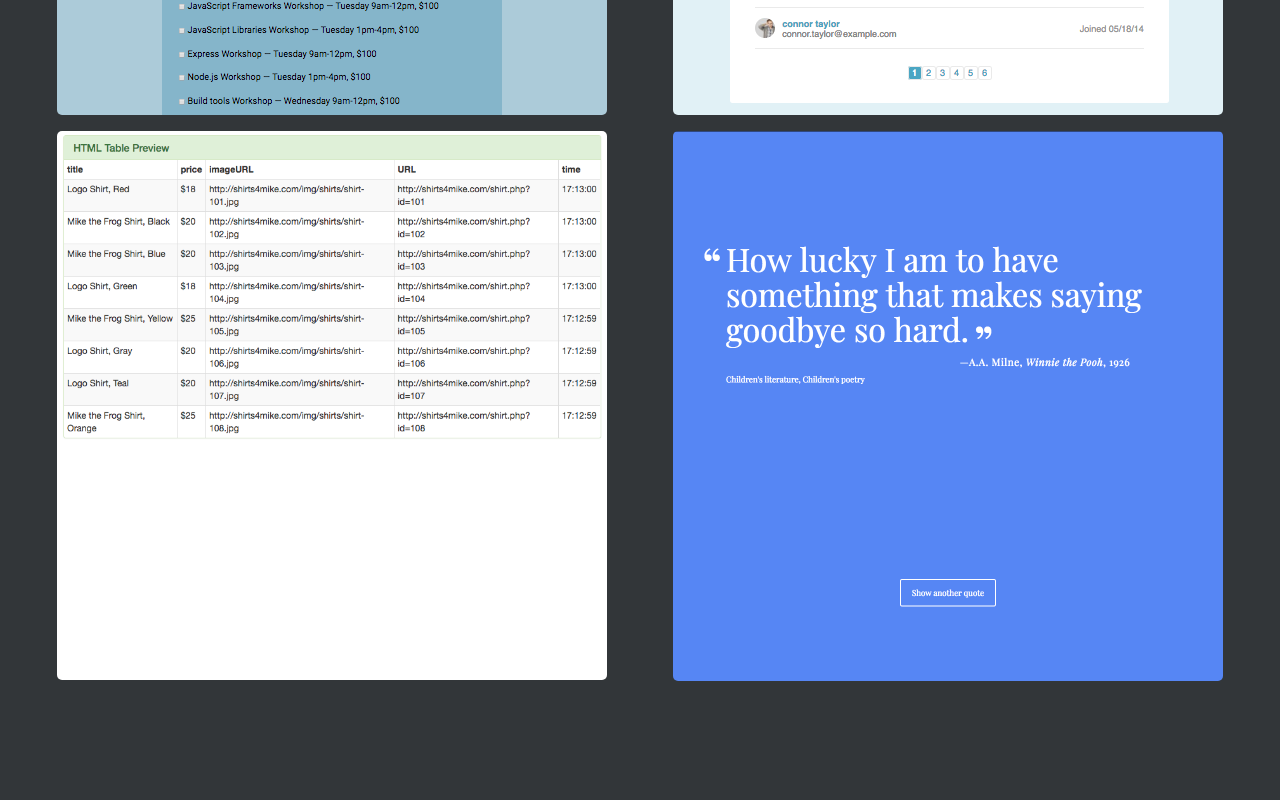
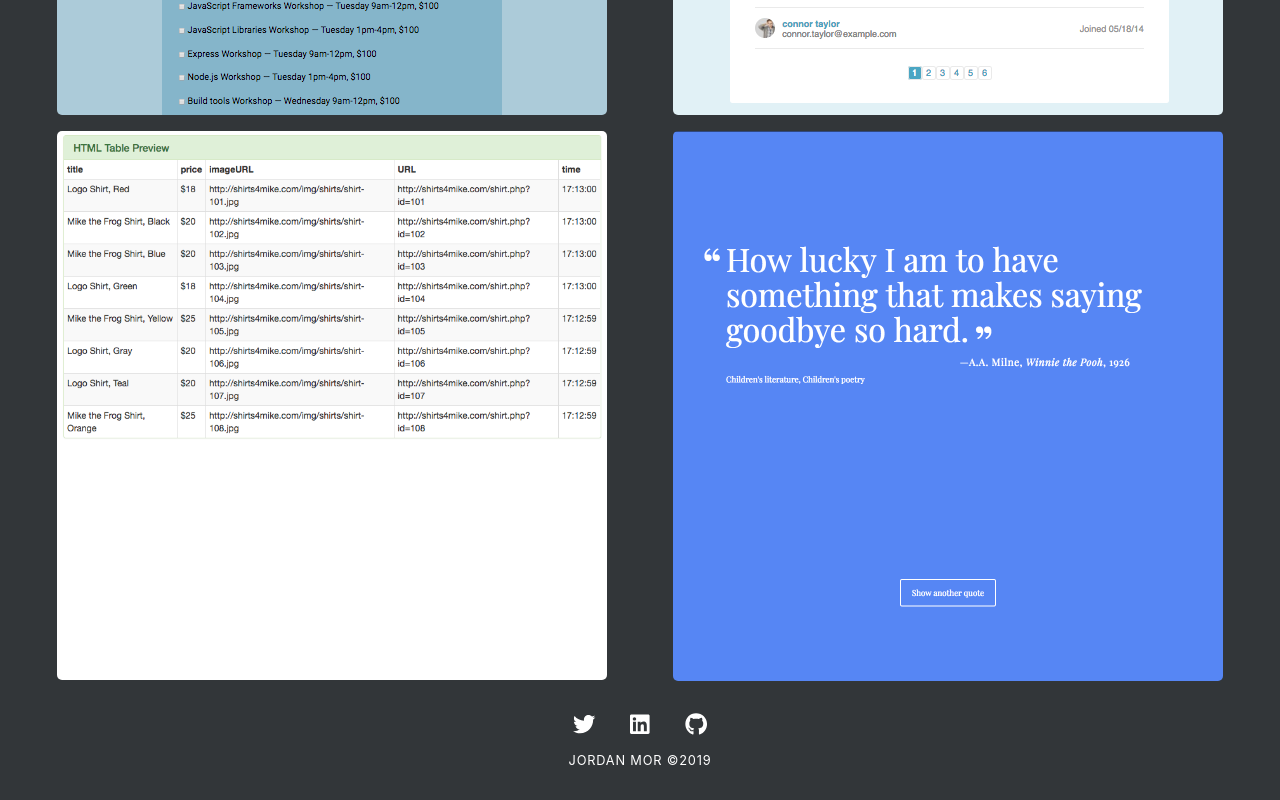
Before and after one commit to jordanmor/jordanmor.com, a React (Create React App) app: page /portfolio in a window 1280 px wide. Shown: the part 2785-3585 px from the top of the page. Before the commit the page ends 3466 px from the top, so only its background shows below. Built offline with nearby package versions, Linux system fonts and the light colour scheme.

Commit message:
Add Footer component

```diff
--- a/src/components/About/index.js
+++ b/src/components/About/index.js
@@ -1,6 +1,7 @@
 import React from 'react';
 import Technologies from '../common/technologies';
 import Card from './card';
+import Footer from '../footer';
 import { SVGs } from '../../assets/svgs';
 
 const About = () => {
@@ -22,6 +23,7 @@ const About = () => {
           />
 
         </div>
+        <Footer />
       </main>
     </div>
    );
--- a/src/components/Portfolio/index.js
+++ b/src/components/Portfolio/index.js
@@ -1,6 +1,7 @@
 import React from 'react';
 import { Consumer } from '../Context';
 import PortfolioItem from './portfolioItem';
+import Footer from '../footer';
 
 const Portfolio = () => {
 
@@ -23,6 +24,7 @@ const Portfolio = () => {
                 </ul>
               </div>
             </main>
+            <Footer />
           </div>
         );
       }}
--- a/src/components/Project/index.js
+++ b/src/components/Project/index.js
@@ -3,6 +3,7 @@ import { Consumer } from '../Context';
 import ProjectLinks from './projectLinks';
 import Card from './card';
 import Technologies from '../common/technologies';
+import Footer from '../footer';
 
 const Project = ({ match }) => {
   return (
@@ -36,6 +37,7 @@ const Project = ({ match }) => {
           );
         }}
       </Consumer>
+      <Footer />
     </div>
   );
 }
--- /dev/null
+++ b/src/components/footer.js
@@ -0,0 +1,13 @@
+import React from 'react';
+import SocialIcons from './common/socialIcons';
+
+const Footer = () => {
+  return (
+    <div className="footer">
+      <SocialIcons />
+      <p className="copyright">Jordan Mor &copy;2019</p>
+    </div>
+   );
+}
+
+export default Footer;
--- a/src/index.css
+++ b/src/index.css
@@ -386,7 +386,7 @@ main h2 {
 
 .about {
   max-width: 800px;
-  padding: 0 1rem 3rem;
+  padding: 0 1rem;
 }
 
 .about .card h1 {
@@ -404,6 +404,30 @@ main h2 {
 .about .social-icon svg {
   color: var(--color-secondary);
   font-size: 1.8rem;
+}
+
+/*============-============-============-============
+                        FOOTER
+==============-============-============-==========*/
+
+.footer {
+  margin: 2rem 0;
+}
+
+.footer .social-icons {
+  margin: 0 0 1rem;
+}
+
+.footer .social-icon svg {
+  font-size: 1.4rem;
+}
+
+.copyright {
+  color: var(--color-white);
+  text-align: center;
+  font-size: .8rem;
+  letter-spacing: .05rem;
+  text-transform: uppercase;
 }
 
 /*============-============-============-============
```
